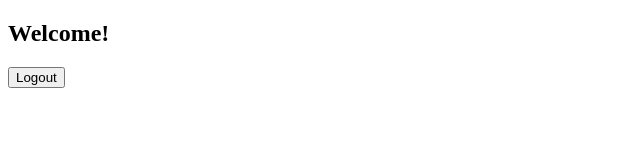
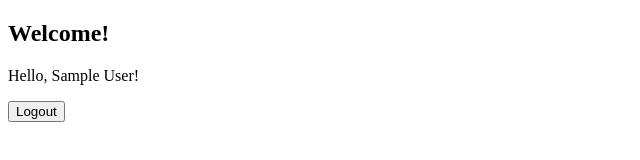
Before and after one commit to vimalRaj45/v, a plain HTML site: page after2.html in a window 1280 px wide. Shown: the whole page, without its empty margins (0-640 px from the left). Drawn offline with Linux system fonts and the light colour scheme; sample sign-in values are in the browser's storage.

Commit message:
Update after2.html

```diff
--- a/after2.html
+++ b/after2.html
@@ -21,7 +21,7 @@
             window.location.href = "https://vimalraj45.github.io/v/try2";
         } else {
             const user = JSON.parse(userData);
-            document.getElementById("user-info").innerText = Hello, ${user.name}!;
+            document.getElementById("user-info").innerText = `Hello, ${user.name}!`;
         }
 
         function logout() {
```
